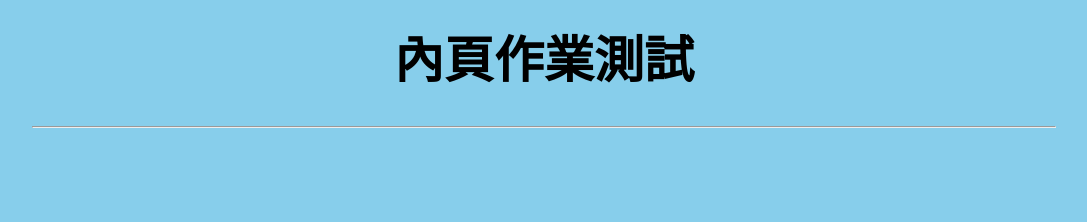
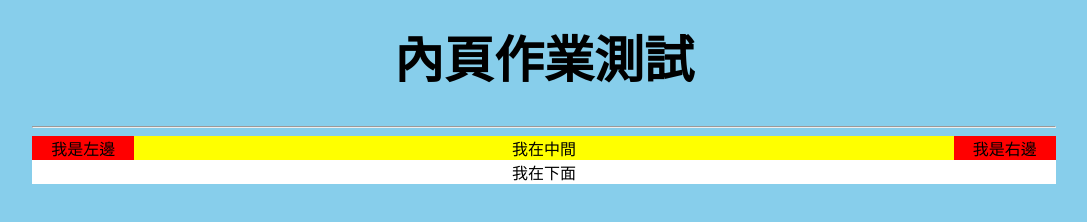
Before and after one commit to qww83728/project, a plain HTML site: page index.html in a window 1280 px wide. Shown: the whole page, without its empty margins (96-1183 px from the left). Drawn offline with Linux system fonts and the light colour scheme.

Commit message:
block complit!!!!!

```diff
--- a/index.css
+++ b/index.css
@@ -2,7 +2,6 @@
 body{
     margin: 0 auto ;
     width: 80% ;
-    padding: 0 10px ;
     background-color: skyblue  ;
 }
 
@@ -11,3 +10,34 @@ body{
     padding : 20px 0 0 0 ;
     font-size: 50px ;
 }
+
+.left{
+    background-color:red;
+    width:10%;
+    text-align:center;
+    float:left;
+}
+
+.right{
+    background-color:red;
+    width:10%;
+    text-align:center;
+    float:right;
+}
+
+.center{
+    background-color:yellow;
+    margin: 0 10% 0 10% ;
+    text-align:center;
+}
+
+.down{
+    background-color:white;
+    text-align:center;
+}
+#sidebar_left{
+    background-color:#FFECC9;
+    width:120px;
+    text-align:center;
+    float:left;
+}
--- a/index.html
+++ b/index.html
@@ -2,10 +2,23 @@
 <head lang="zh-TW">
 <meta charset="utf-8">
 <link rel=stylesheet type="text/css" href="index.css">
+<link rel="icon" type="image/ico" href="http://i.imgur.com/NyJFa6n.jpg">
 <title>標題作業測試</title>
 </head>
 <body>
 <h1 class="title"><b>內頁作業測試</b></h1>
 <hr>
+<div class="left">
+我是左邊
+</div>
+<div class="right">
+我是右邊
+</div>
+<div class="center">
+我在中間
+</div>
+<div class="down">
+我在下面
+</div>
 </body>
 </html>
```
Also changed, not shown: 標籤說明.txt (added).
